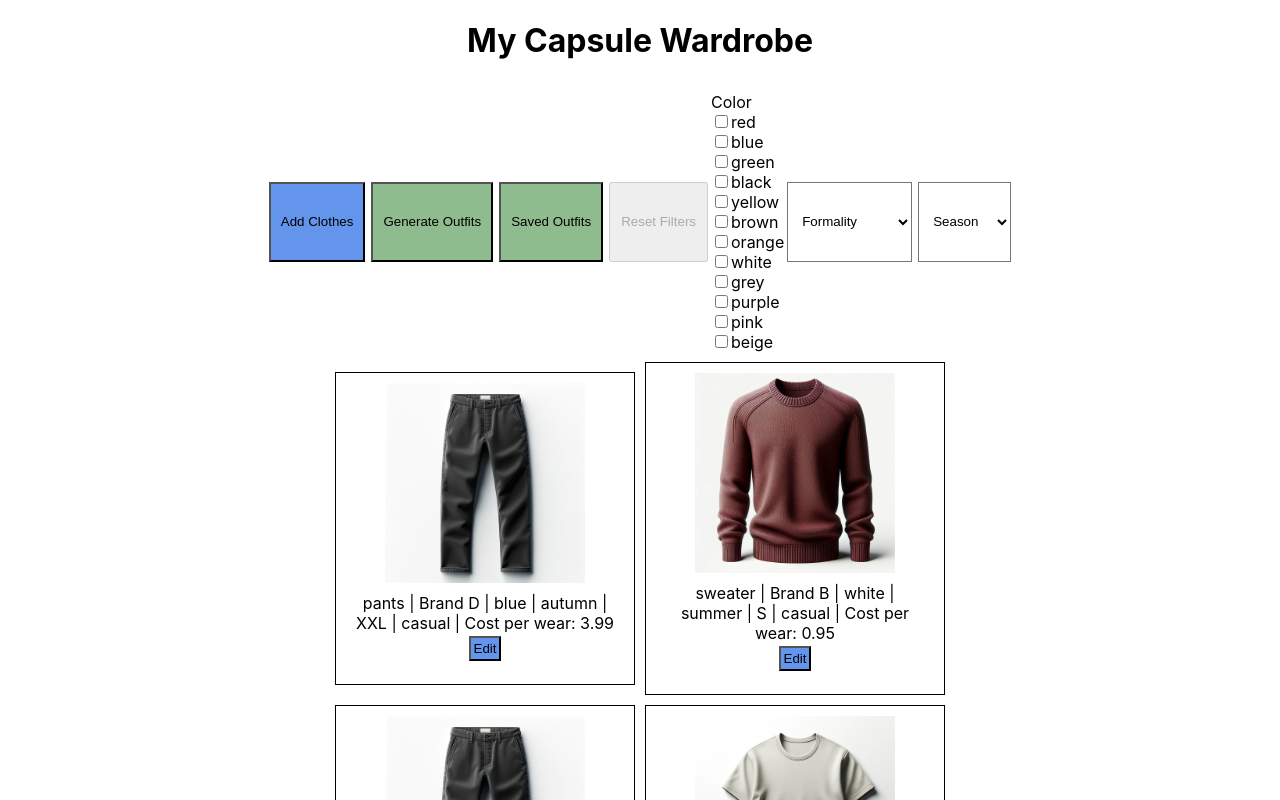
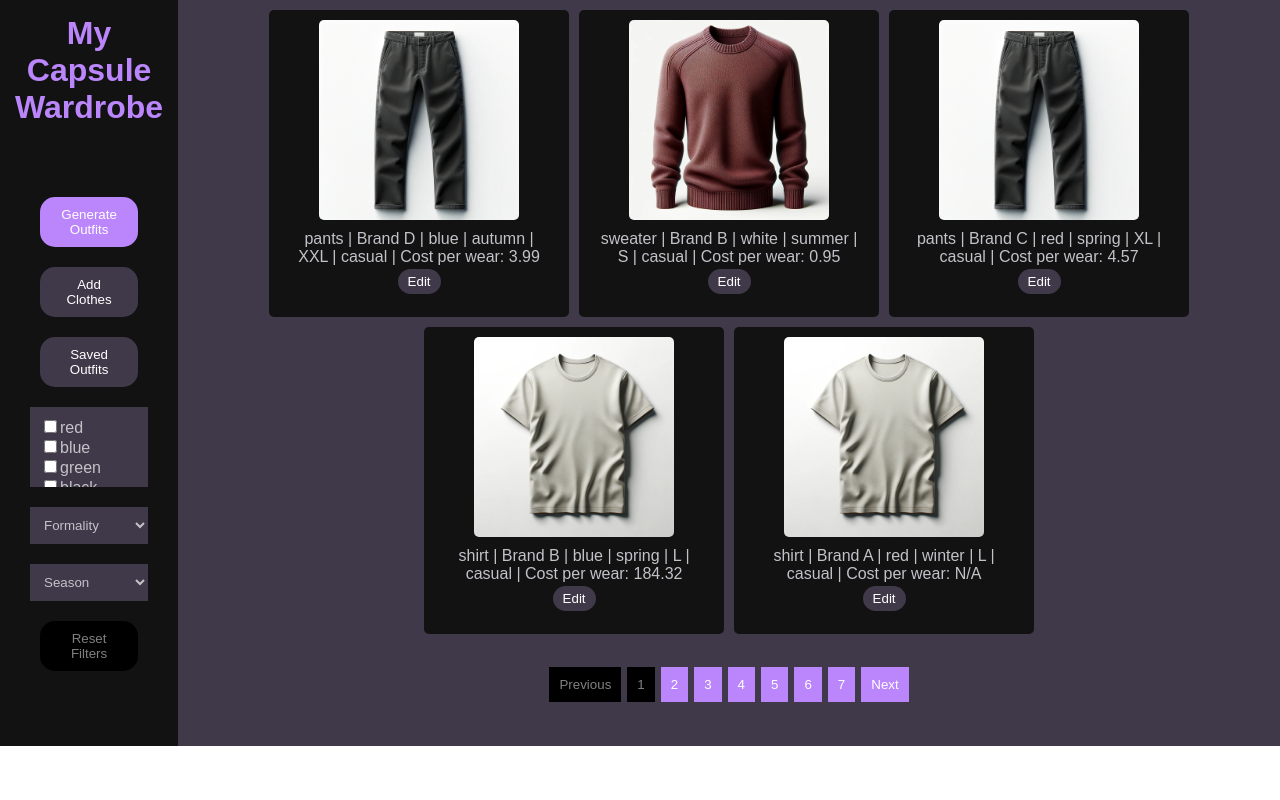
Before and after one commit to Chromoprotein/Capsule-Wardrobe-Page, a React (Create React App) app: page / in a window 1280 px wide. Shown: the top 800 px of the page. Built offline with nearby package versions, Linux system fonts and the light colour scheme.

Commit message:
css stuff

```diff
--- a/src/App.css
+++ b/src/App.css
@@ -1,48 +1,141 @@
+/*MAIN PAGE*/
 * {
   box-sizing: border-box;
+  font-family:Arial, Helvetica, sans-serif;
+  --dark: #121212;
+  --medium:#40394a;
+  --colorpop: #BB86FC;
+  --darkwhite:rgb(196, 194, 201);
+}
+
+html {
+  color: var(--darkwhite);
 }
 .title {
   text-align: center;
+  margin: 5px;
+  color: var(--colorpop);
 }
+/*wraps the entire main page*/
+.mainPageWrapper {
+  display:grid;
+  grid-template-columns: 1fr 10fr;
+}
+
+@media only screen and (max-width: 720px) {
+  .mainPageWrapper {
+    grid-template-columns: 1fr;
+  }
+}
+/*wraps the clothing cards and the pagination menu*/
+.mainContentWrapper {
+  background-color: var(--medium);
+}
+
 /*BUTTONS*/
+button {
+  border: none;
+  color:white;
+  background-color: var(--medium);
+}
+button:not(:disabled):hover {
+  transform: scale(1.05);
+}
+.bigButton:not(:disabled):hover {
+  transform: scale(1.02);
+}
 .blueButton {
-  background-color:cornflowerblue;
-}
-.greenButton {
-  background-color:darkseagreen;
+  background-color:var(--colorpop);
 }
 .dangerButton {
-  background-color:crimson;
+  background-color:rgb(82, 15, 27);
 }
+/*edit, delete, return buttons*/
 .smallButton {
   margin: 3px;
-  padding: 3px;
+  padding: 5px 10px 5px 10px;
+  border-radius: 15px;
 }
+/*main menu buttons*/
 .bigButton {
-  margin: 3px;
-  padding: 10px;
-  height: 80px;
+  margin: 10px;
+  padding: 10px 20px 10px 20px;
+  border-radius: 15px;
 }
+/*navigation buttons*/
 .mediumButton {
   margin: 3px;
   padding: 10px;
 }
+button:disabled {
+  background-color: black;
+  color:gray;
+}
+
+/*PAGINATION*/
+.paginationButtonNav {
+  text-align: center;
+  margin: 20px;
+}
+
 /*FILTERS*/
+/*wraps the title and the navigation buttons/filter menu*/
+.menuGridWrapper {
+  display:grid;
+  grid-template-rows: 1fr 5fr;
+  padding: 10px;
+  background-color: var(--dark);
+}
+/*wraps the navigation buttons and filter menu*/
 .selectMenuWrapper {
   display:flex;
   flex-wrap: wrap;
+  flex-direction: column;
   justify-content: center;
   align-items: center;
-  margin: 0 auto;
+  margin: 10px auto 10px auto;
   max-width:800px;
   width:100%;
-  padding:10px;
+  padding:20px;
 }
+/*filter menu*/
 .selectMenu {
-  margin: 3px;
+  margin: 10px auto 10px auto;
   padding: 10px;
+  border:none;
+  width: 100%;
+  max-width:150px;
+  background-color: var(--medium);
+  color: var(--darkwhite);
+}
+.selectMenu:focus {
+  outline:none;
+}
+.checkboxContainer {
   height:80px;
+  overflow:scroll;
+  overflow-x: hidden;
 }
+.activeBackground {
+  background-color: var(--colorpop);
+  color:black;
+}
+/* Targeting the scrollbar */
+::-webkit-scrollbar {
+  width: 5px;
+  height: 10px;
+}
+::-webkit-scrollbar-track {
+  background: #f1f1f1;
+}
+::-webkit-scrollbar-thumb {
+  background: #888;
+  border-radius: 5px;
+}
+::-webkit-scrollbar-thumb:hover {
+  background: #555;
+}
+
 /*CLOTHING CARDS*/
 .clothingCardContainer {
   display:flex;
@@ -52,18 +145,14 @@
   align-items: center;
   gap: 10px;
   width: 100%;
-  max-width: 800px;
   margin: 0 auto;
-}
-.outfitCardContainer {
-  border: 1px solid black;
   padding:10px;
 }
 .clothingCard {
+  background-color: var(--dark);
   width: 100%;
   max-width: 300px;
-  margin: 0 auto;
-  border: 1px solid black;
+  margin: 0px auto;
   aspect-ratio: 1 / 1;
   padding: 10px;
   /*align the image and text horizontally and vertically inside the card using flexbox*/
@@ -71,6 +160,7 @@
   justify-content: center;
   align-items: center;
   flex-direction: column;
+  border-radius: 5px;
 }
 .clothingImage {
   display: block;
@@ -79,14 +169,16 @@
   aspect-ratio: 1 / 1;
   object-fit: cover;
   margin: 0 auto;
+  border-radius: 5px;
 }
 .clothingTextWrapper {
   text-align: center;
   vertical-align: middle;
   padding: 10px;
 }
-/*PAGINATION BUTTONS*/
-.paginationButtonNav {
-  text-align:center;
-  margin: 20px;
+
+/*OUTFITS*/
+.outfitCardContainer {
+  border: 1px solid black;
+  padding: 10px;
 }
--- a/src/ClothingCard.js
+++ b/src/ClothingCard.js
@@ -42,7 +42,7 @@ export default function ClothingCard(props) {
           <span>{costPerWear} </span>
         ) : "N/A" }
         <br />
-        <Link to={`/edit/${props.clothingProp.id}`}><button type="button" name="deleteButton" className="smallButton blueButton">Edit</button></Link>
+        <Link to={`/edit/${props.clothingProp.id}`}><button type="button" name="deleteButton" className="smallButton">Edit</button></Link>
       </div>
     </div>
   );
--- a/src/ClothingFilters.js
+++ b/src/ClothingFilters.js
@@ -9,14 +9,8 @@ export default function ClothingFilters() {
 
     return (
         <>
-            <button className="bigButton" name="resetButton" onClick={resetFilters} disabled={resetButtonState}>
-            Reset Filters
-            </button>
 
-            <div className="checkboxContainer" style={{ backgroundColor: filters.color.length !== 0 ? 'aquamarine' : 'white' }}>
-                <label>
-                    Color
-                </label>
+            <div className={filters.color.length !== 0 ? 'checkboxContainer activeBackground selectMenu' : 'checkboxContainer selectMenu'}>
                 {colors.map((color) => (
                     <div key={color}>
                         <input
@@ -31,7 +25,7 @@ export default function ClothingFilters() {
                 ))}
             </div>
 
-            <select className="selectMenu" style={{ backgroundColor: filters.formality ? 'aquamarine' : 'white' }} value={filters.formality} name="formality" onChange={handleFiltersChange}>
+            <select className={filters.formality ? 'selectMenu activeBackground' : 'selectMenu'} value={filters.formality} name="formality" onChange={handleFiltersChange}>
             <option value="" disabled selected>
                 Formality
             </option>
@@ -42,7 +36,7 @@ export default function ClothingFilters() {
             ))}
             </select>
 
-            <select className="selectMenu" style={{ backgroundColor: filters.season ? 'aquamarine' : 'white' }} value={filters.season} name="season" onChange={handleFiltersChange}>
+            <select className={filters.season ? 'selectMenu activeBackground' : 'selectMenu'} value={filters.season} name="season" onChange={handleFiltersChange}>
             <option value="" disabled selected>
                 Season
             </option>
@@ -51,6 +45,11 @@ export default function ClothingFilters() {
             <option value="summer">Summer</option>
             <option value="autumn">Autumn</option>
             </select>
+
+            <button className={resetButtonState ? "bigButton" : "bigButton activeBackground"} name="resetButton" onClick={resetFilters} disabled={resetButtonState}>
+            Reset Filters
+            </button>
+
         </>
     );
 };
--- a/src/MainMenu.js
+++ b/src/MainMenu.js
@@ -3,9 +3,9 @@ import { Link } from "react-router-dom";
 export default function MainMenu() {
     return (
         <>
-            <Link to={`/submit`}><button type="button" className="bigButton blueButton" name="linkButton">Add Clothes</button></Link>
-            <Link to={`/generate`}><button className="bigButton greenButton" name="linkButton">Generate Outfits</button></Link>
-            <Link to={`/outfits`}><button className="bigButton greenButton" name="linkButton">Saved Outfits</button></Link>
+            <Link to={`/generate`}><button className="bigButton blueButton" name="linkButton">Generate Outfits</button></Link>
+            <Link to={`/submit`}><button type="button" className="bigButton" name="linkButton">Add Clothes</button></Link>
+            <Link to={`/outfits`}><button className="bigButton" name="linkButton">Saved Outfits</button></Link>
         </>
     );
 };
--- a/src/MainPage.js
+++ b/src/MainPage.js
@@ -32,17 +32,19 @@ export default function MainPage() {
   const paginatedItems = currentItems(mapClothes);
 
   return (
-    <>
+    <div class="mainPageWrapper">
+
+      <div class="menuGridWrapper">
         <h1 className="title">My Capsule Wardrobe</h1>
-
         <div className="selectMenuWrapper">
           {/*Navigation buttons for adding clothes and generating outfits*/}
           <MainMenu/>
-
           {/*Menu where you can choose filters for clothes*/}
           <ClothingFilters />
         </div>
+      </div>
 
+      <div className="mainContentWrapper">
         {paginatedItems.length > 0 ? (
           <>
             {/*The currently displayed clothes*/}
@@ -56,7 +58,8 @@ export default function MainPage() {
         ) : (
           "No clothes saved. Try reducing filters."
         )}
+      </div>
 
-    </>
+    </div>
   );
 }
--- a/src/PaginationControls.js
+++ b/src/PaginationControls.js
@@ -24,18 +24,19 @@ export default function PaginationControls({ clothes }) {
 
   // Render page numbers
   const pageNumbers = Array.from({ length: myTotalPages }, (_, index) => index + 1);
+  console.log("test")
 
     return (
       <nav className="paginationButtonNav">
-        <button className="mediumButton" onClick={goToPreviousPage} disabled={currentPage === 1}>
+        <button className="mediumButton blueButton" onClick={goToPreviousPage} disabled={currentPage === 1}>
           Previous
         </button>
         {pageNumbers.map((number) => (
-          <button key={number} className={number === currentPage ? 'mediumButton greenButton' : 'mediumButton'} onClick={() => paginate(number)}>
+          <button key={number} className="mediumButton blueButton" onClick={() => paginate(number)} disabled={currentPage === number}>
             {number}
           </button>
         ))}
-        <button className="mediumButton" onClick={goToNextPage} disabled={currentPage === myTotalPages}>
+        <button className="mediumButton blueButton" onClick={goToNextPage} disabled={currentPage === myTotalPages}>
           Next
         </button>
       </nav>
```
Lines whose indentation alone changed are shown as unchanged.
